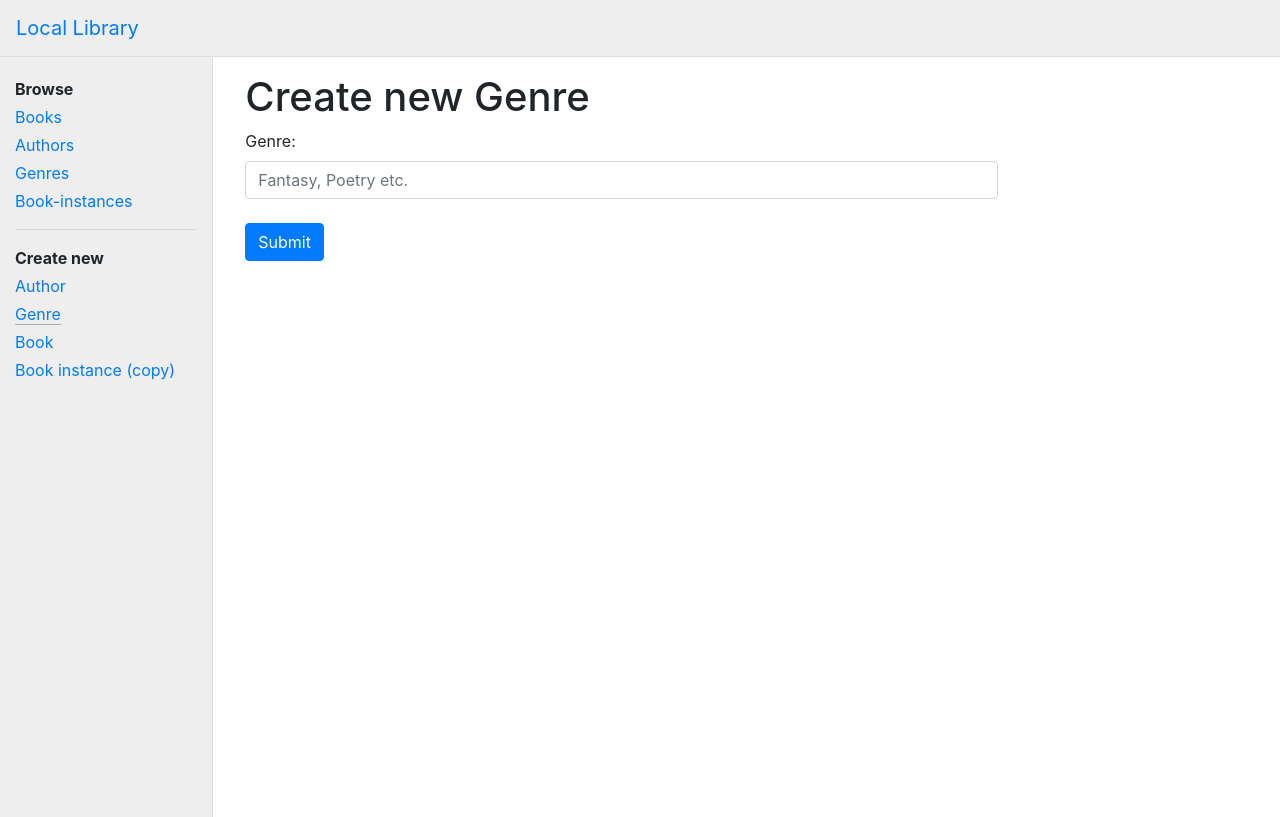
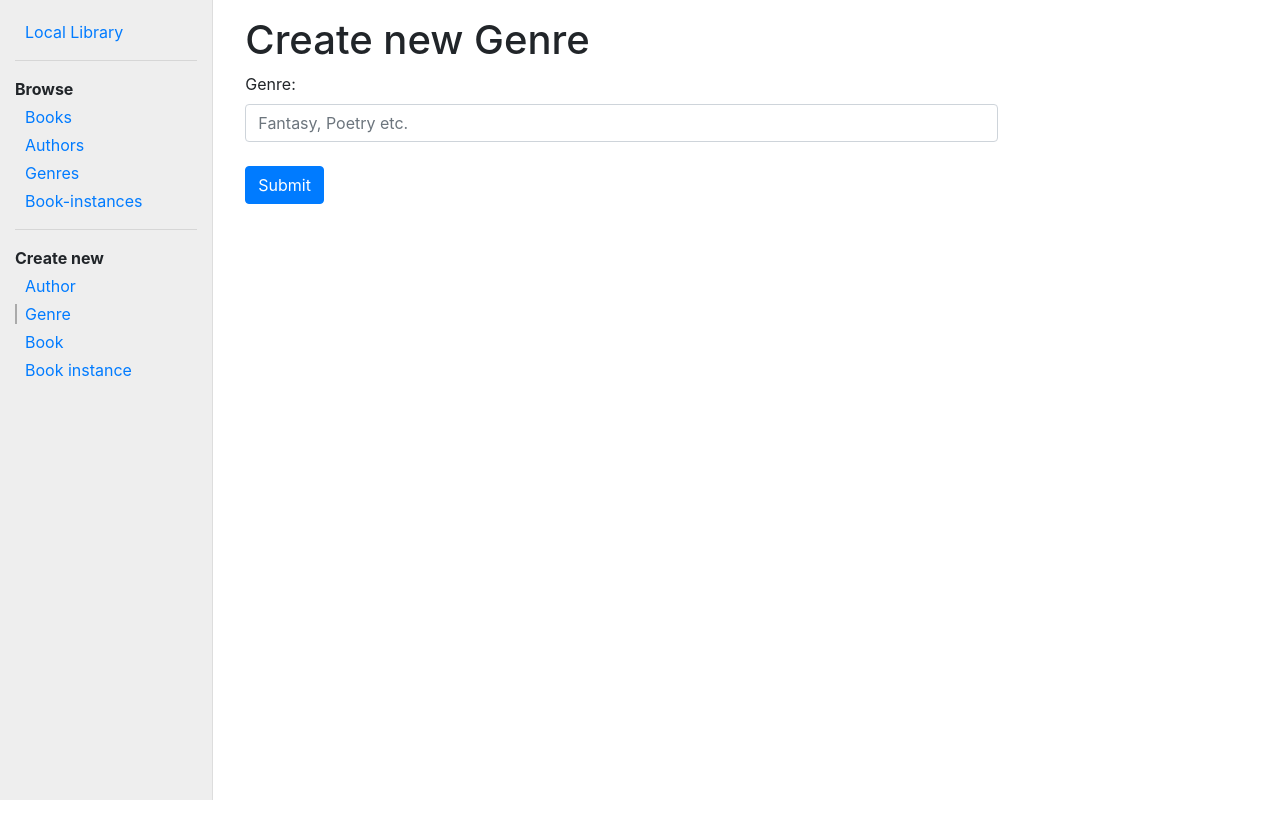
Before and after one commit to instrumaniak/local-library, a React (Create React App) app in the folder frontend/: page /catalog/create/genre in a window 1280 px wide. Built offline with nearby package versions, Linux system fonts and the light colour scheme.

Commit message:
removed top navbar & restyled sidenavbar.

```diff
--- a/frontend/src/components/App.js
+++ b/frontend/src/components/App.js
@@ -8,15 +8,6 @@ import PageRoutes from './PageRoutes'
 class App extends Component {
   render() {
     return (
-      <Fragment>
-        <Navbar className='ll-navbar'>
-          <NavbarBrand
-            tag={Link}
-            to='/'
-          >
-            Local Library
-          </NavbarBrand>
-        </Navbar>
       <div className="container-fluid">
         <div className="row">
           <div className="col-sm-2 ll-sidenavbar-container">
@@ -27,7 +18,6 @@ class App extends Component {
           </div>
         </div>
       </div>
-      </Fragment>
     )
   }
 }
--- a/frontend/src/components/SideNavbar.js
+++ b/frontend/src/components/SideNavbar.js
@@ -1,20 +1,23 @@
 import React from 'react'
-import { NavLink } from 'react-router-dom'
+import { NavLink, Link } from 'react-router-dom'
 
 const SideNavBar = () => (
   <ul className="ll-sidenavbar">
+    <li><Link to="/">Local Library</Link></li>
+
+    <li><hr /></li>
     <li><strong>Browse</strong></li>
-    <li> <NavLink to="/catalog/books">Books</NavLink></li>
-    <li> <NavLink to="/catalog/authors">Authors</NavLink></li>
-    <li> <NavLink to="/catalog/genres">Genres</NavLink></li>
-    <li> <NavLink to="/catalog/bookinstances">Book-instances</NavLink></li>
+    <li><NavLink to="/catalog/books">Books</NavLink></li>
+    <li><NavLink to="/catalog/authors">Authors</NavLink></li>
+    <li><NavLink to="/catalog/genres">Genres</NavLink></li>
+    <li><NavLink to="/catalog/bookinstances">Book-instances</NavLink></li>
 
     <li><hr /></li>
     <li><strong>Create new</strong></li>
-    <li> <NavLink to="/catalog/create/author">Author</NavLink></li>
-    <li> <NavLink to="/catalog/create/genre">Genre</NavLink></li>
-    <li> <NavLink to="/catalog/create/book">Book</NavLink></li>
-    <li> <NavLink to="/catalog/create/bookinstance">Book instance (copy)</NavLink></li>
+    <li><NavLink to="/catalog/create/author">Author</NavLink></li>
+    <li><NavLink to="/catalog/create/genre">Genre</NavLink></li>
+    <li><NavLink to="/catalog/create/book">Book</NavLink></li>
+    <li><NavLink to="/catalog/create/bookinstance">Book instance</NavLink></li>
   </ul>
 )
 
--- a/frontend/src/styles/_sidenavbar.scss
+++ b/frontend/src/styles/_sidenavbar.scss
@@ -3,10 +3,12 @@
  */
 
 .ll-sidenavbar-container {
-  min-height: 95vh;
+  min-height: 100vh;
   background-color: $light-gray;
   border-right: 1px solid $light-gray-accent;
-
+  // position: absolute;
+  // top: 0;
+  // bottom: 0;
 
 }
 
@@ -19,11 +21,18 @@
     margin-bottom: 0.25rem;
   }
 
-  a.active {
-    border-bottom: 0.1rem solid #aaa;
+  a {
+
+    padding-left: 10px;
+
+    &.active {
+      border-left: 2px solid #aaa;
+      padding-left: 8px;
+    }
+
+    &:hover {
+      text-decoration: none;
+    }
   }
 
-  a:hover {
-    text-decoration: none;
-  }
 }
```
Also changed, not shown: frontend/src/styles/_variables.scss (line endings or trailing spaces). Lines whose indentation alone changed are shown as unchanged.
